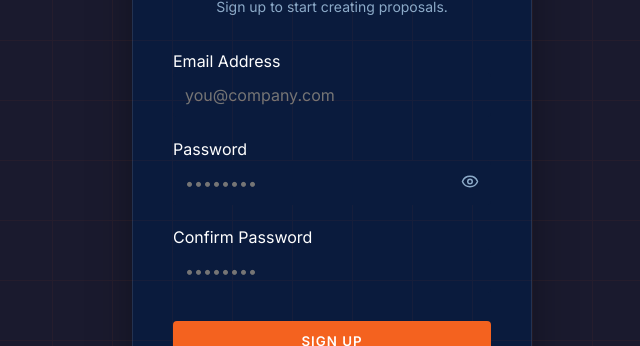
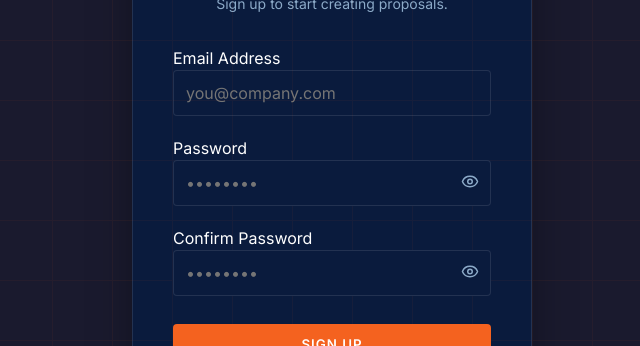
Before and after one commit to 5kyscream/Quotation-website, a React (Vite) app: page /login in a window 1280 px wide. Both pictures are taken after a click on the button "Don't have an account? Sign up". Shown: the part 260-606 px from the top of the page, without its empty margins (308-948 px from the left). Built offline with nearby package versions, Linux system fonts and the light colour scheme; no server answers; a web font is replaced by a local one.

Commit message:
fix: authentication ui input boxes and autofill styles

```diff
--- a/src/index.css
+++ b/src/index.css
@@ -1,11 +1,11 @@
 @import url('https://fonts.googleapis.com/css2?family=Barlow+Condensed:wght@700;800&family=Inter:wght@400;600&display=swap');
 
 :root {
-  --color-border-light: var(--color-border-light);
-  --color-border-medium: var(--color-border-medium);
-  --color-bg-subtle: var(--color-bg-subtle);
-  --color-bg-hover: var(--color-bg-hover);
-  --color-bg-card: var(--color-bg-card);
+  --color-border-light: rgba(255, 255, 255, 0.1);
+  --color-border-medium: rgba(255, 255, 255, 0.2);
+  --color-bg-subtle: rgba(255, 255, 255, 0.02);
+  --color-bg-hover: rgba(255, 255, 255, 0.05);
+  --color-bg-card: rgba(255, 255, 255, 0.08);
 
   --color-midnight: #1A1A2E;
   --color-navy: #0A1B3D;
@@ -137,6 +137,14 @@ body {
 .form-input:focus {
   outline: none;
   border-color: var(--color-teal);
+}
+
+.form-input:-webkit-autofill,
+.form-input:-webkit-autofill:hover,
+.form-input:-webkit-autofill:focus,
+.form-input:-webkit-autofill:active {
+  -webkit-box-shadow: 0 0 0 30px var(--color-navy) inset !important;
+  -webkit-text-fill-color: var(--color-white) !important;
 }
 
 /* Layout Utilities */
--- a/src/pages/Auth.jsx
+++ b/src/pages/Auth.jsx
@@ -130,15 +130,24 @@ const Auth = () => {
           {!isLogin && (
             <div className="input-group">
               <label>Confirm Password</label>
+              <div style={{ position: 'relative' }}>
                 <input
                   type={showPassword ? "text" : "password"}
                   value={confirmPassword}
                   onChange={(e) => setConfirmPassword(e.target.value)}
                   required
                   placeholder="••••••••"
-                style={{ width: '100%', boxSizing: 'border-box' }}
+                  style={{ width: '100%', boxSizing: 'border-box', paddingRight: '40px' }}
                   className="form-input"
                 />
+                <button
+                  type="button"
+                  onClick={() => setShowPassword(!showPassword)}
+                  style={{ position: 'absolute', right: '12px', top: '50%', transform: 'translateY(-50%)', background: 'none', border: 'none', color: 'var(--color-muted-blue)', cursor: 'pointer' }}
+                >
+                  {showPassword ? <EyeOff size={18} /> : <Eye size={18} />}
+                </button>
+              </div>
             </div>
           )}
 
```
Lines whose indentation alone changed are shown as unchanged.
